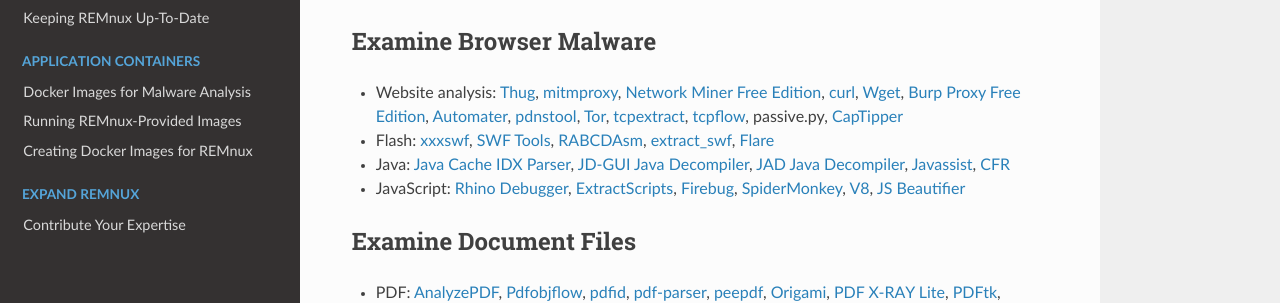
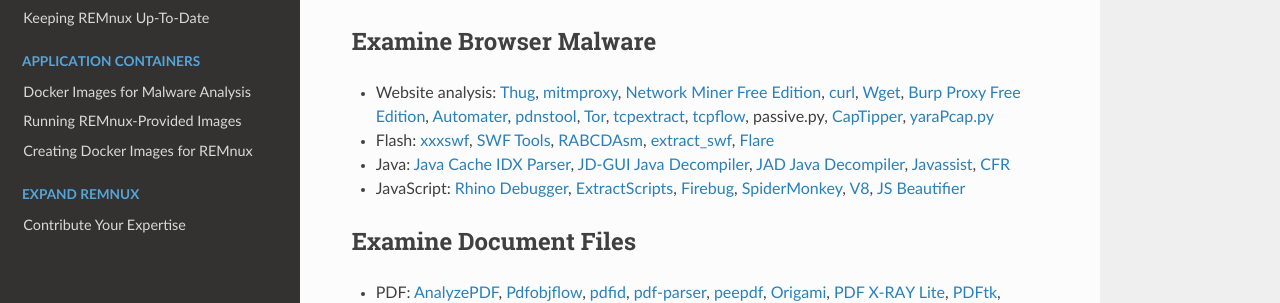
Before and after one commit to wzod/docs, an MkDocs documentation site: the page built from source/distro/tools.md, in a window 1280 px wide and 900 px high. Shown: the part 266-569 px from the top of the window. Built offline with MkDocs 1.6.1, drawn with Linux system fonts in a browser that asks for light colours; nearby versions of some CDN libraries; old or Windows-style settings are respelled for this version of MkDocs.

Commit message:
Added yaraPcap.py.

```diff
--- a/source/distro/tools.md
+++ b/source/distro/tools.md
@@ -4,7 +4,7 @@
 
 ## Examine Browser Malware
 
-- Website analysis: [Thug](https://github.com/buffer/thug), [mitmproxy](http://mitmproxy.org/), [Network Miner Free Edition](http://www.netresec.com/?page=NetworkMiner), [curl](http://curl.haxx.se/), [Wget](https://www.gnu.org/software/wget/), [Burp Proxy Free Edition](http://portswigger.net/burp/), [Automater](http://www.tekdefense.com/automater/), [pdnstool](https://github.com/chrislee35/passivedns-client),  [Tor](https://www.torproject.org/), [tcpextract](http://tcpxtract.sourceforge.net/), [tcpflow](https://github.com/simsong/tcpflow), passive.py, [CapTipper](https://github.com/omriher/CapTipper)
+- Website analysis: [Thug](https://github.com/buffer/thug), [mitmproxy](http://mitmproxy.org/), [Network Miner Free Edition](http://www.netresec.com/?page=NetworkMiner), [curl](http://curl.haxx.se/), [Wget](https://www.gnu.org/software/wget/), [Burp Proxy Free Edition](http://portswigger.net/burp/), [Automater](http://www.tekdefense.com/automater/), [pdnstool](https://github.com/chrislee35/passivedns-client),  [Tor](https://www.torproject.org/), [tcpextract](http://tcpxtract.sourceforge.net/), [tcpflow](https://github.com/simsong/tcpflow), passive.py, [CapTipper](https://github.com/omriher/CapTipper), [yaraPcap.py](https://github.com/kevthehermit/YaraPcap)
 - Flash: [xxxswf](http://hooked-on-mnemonics.blogspot.com/2011/12/xxxswfpy.html), [SWF Tools](http://www.swftools.org/), [RABCDAsm](https://github.com/CyberShadow/RABCDAsm), [extract_swf](https://gist.github.com/noonat/821548), [Flare](http://www.nowrap.de/flare.html)
 - Java: [Java Cache IDX Parser](https://github.com/Rurik/Java_IDX_Parser/), [JD-GUI Java Decompiler](http://jd.benow.ca/), [JAD Java Decompiler](http://varaneckas.com/jad), [Javassist](http://www.javassist.org), [CFR](http://www.benf.org/other/cfr/)
 - JavaScript: [Rhino Debugger](https://developer.mozilla.org/en-US/docs/Mozilla/Projects/Rhino/Debugger), [ExtractScripts](http://blog.didierstevens.com/programs/extractscripts/), [Firebug](http://getfirebug.com/),  [SpiderMonkey](https://developer.mozilla.org/en-US/docs/Mozilla/Projects/SpiderMonkey), [V8](https://code.google.com/p/v8/), [JS Beautifier](https://github.com/einars/js-beautify)
```
